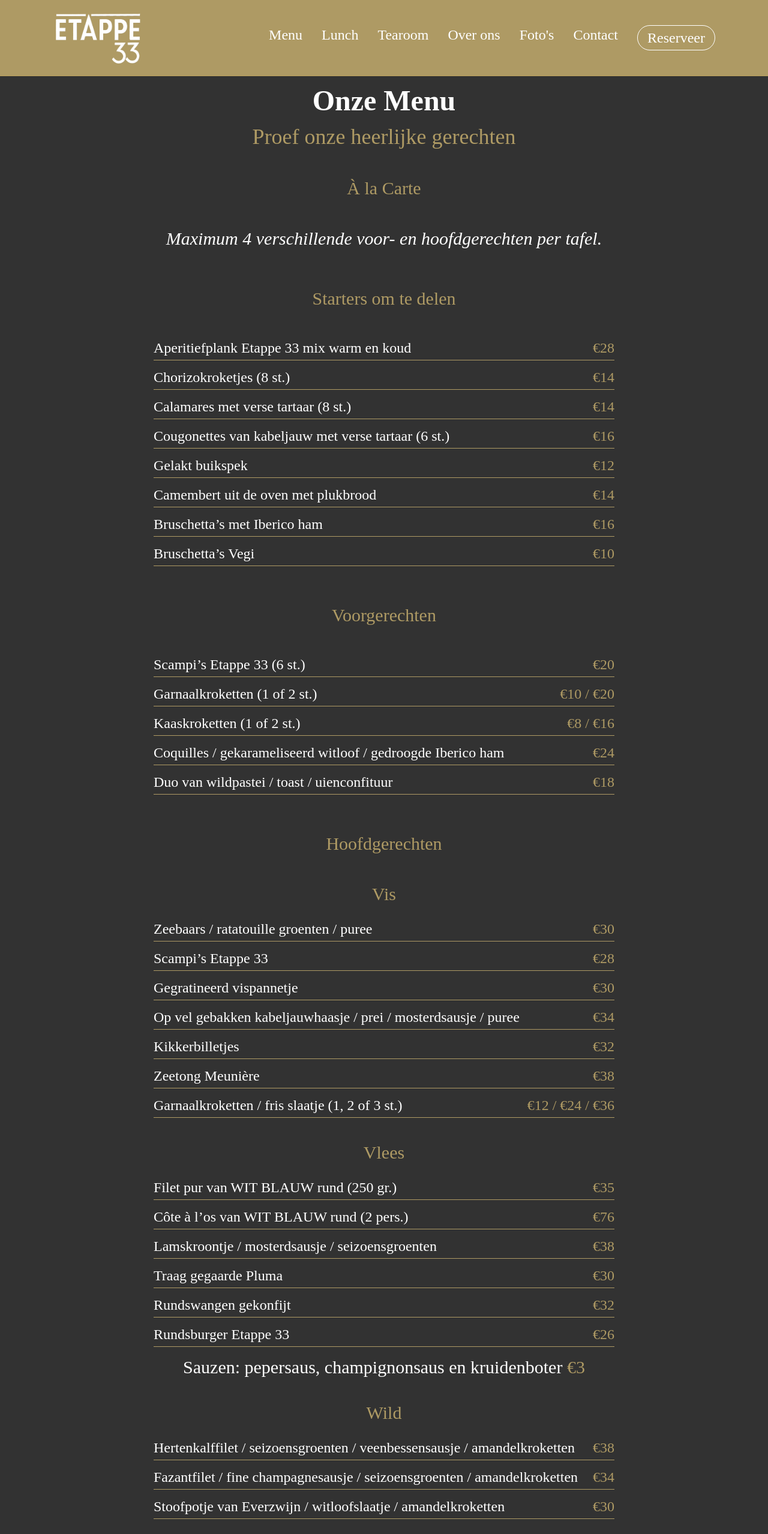
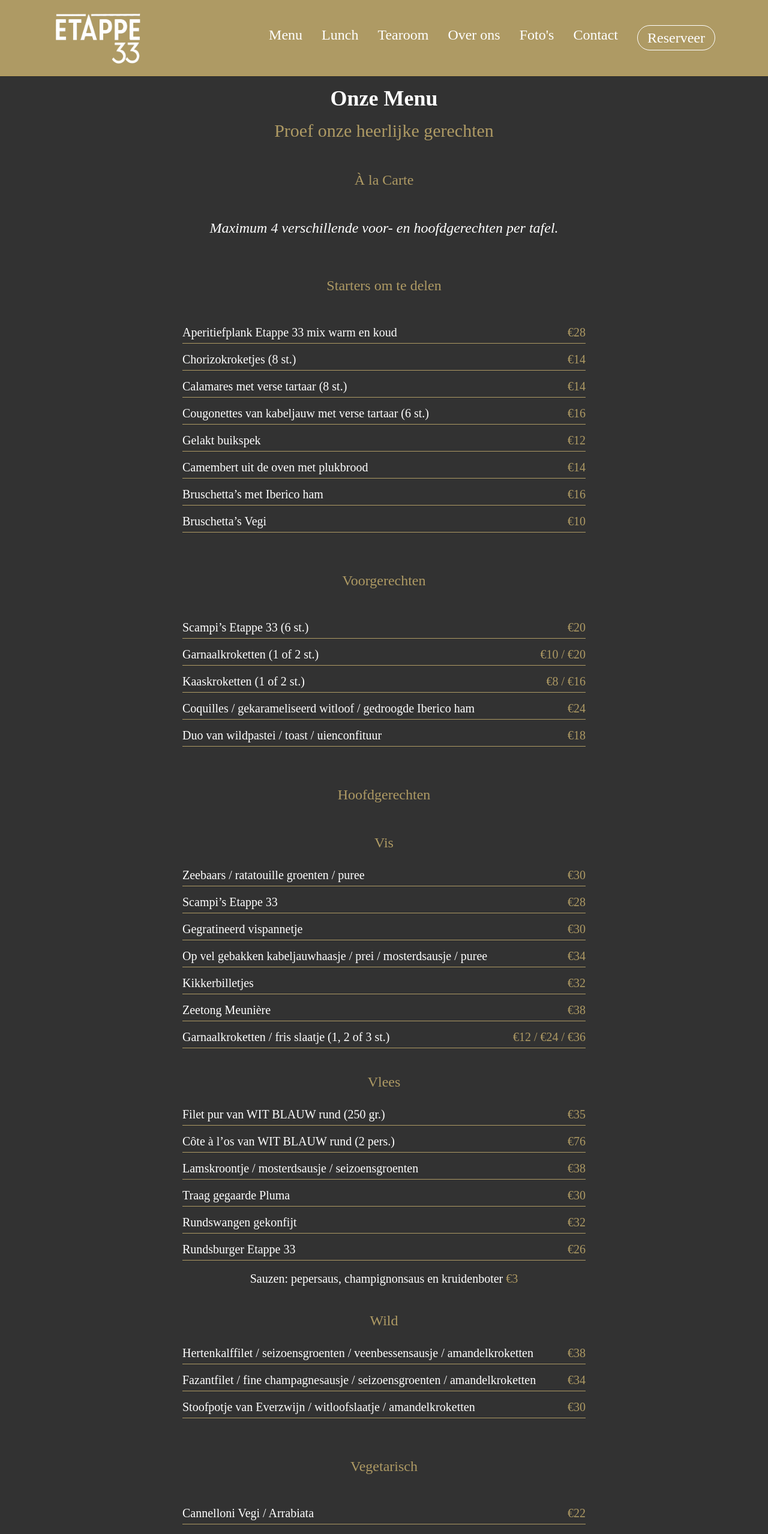
Before and after one commit to jensdesmeyter-cmyk/etappe33, a Next.js app: page /menu in a window 1280 px wide. Shown: the top 2558 px of the page at 60% size. Built offline with nearby package versions, Linux system fonts and the light colour scheme.

Commit message:
change font-size of whole site

```diff
--- a/app/about/page.tsx
+++ b/app/about/page.tsx
@@ -4,7 +4,7 @@
 export default function AboutPage() {
   return (
     <section>
-      <h1 className="text-5xl font-bold mb-4 text-white text-center mb-12 py-12 px-6 sm:px-12">Over Etappe 33</h1>
+      <h1 className="text-4xl font-bold mb-4 text-white text-center mb-12 py-12 px-6 sm:px-12">Over Etappe 33</h1>
       <p className="text-[rgb(var(--color_58))] text-2xl text-center mb-12">
         Comming soon
       </p>
--- a/app/components/Navbar.tsx
+++ b/app/components/Navbar.tsx
@@ -59,7 +59,7 @@
 
       {/* Mobile menu dropdown */}
       {isOpen && (
-        <div className="md:hidden border-t border-[#bda25c] bg-[rgb(var(--color_58))] flex flex-col items-center space-y-4 py-6 text-gray-300">
+        <div className="md:hidden border-t border-[#bda25c] bg-[rgb(var(--color_58))] flex flex-col items-center space-y-4 py-6 text-white">
           <Link
             href="/menu"
             className="hover:text-black transition"
--- a/app/contact/page.tsx
+++ b/app/contact/page.tsx
@@ -33,8 +33,8 @@
 
   return (
     <div className=" min-h-screen text-[rgb(var(--color_58))] py-16 px-6 sm:px-12">
-      <div className="max-w-5xl mx-auto space-y-16">
-        <h1 className="text-5xl text-center text-white font-serif mb-8">
+      <div className="max-w-4xl mx-auto space-y-16">
+        <h1 className="text-4xl text-center text-white font-serif mb-8">
           Contacteer Ons
         </h1>
 
--- a/app/menu/page.tsx
+++ b/app/menu/page.tsx
@@ -3,19 +3,19 @@
 
   return (
     <div className="min-h-screen text-white py-12 px-4 sm:px-8 font-menu">
-      <div className="max-w-3xl mx-auto space-y-16">
-        <h1 className="text-5xl text-center font-bold mb-4">Onze Menu</h1>
-        <p className={`text-4xl  text-center mb-12 ${gold}`}>
+      <div className="max-w-2xl mx-auto space-y-16">
+        <h1 className="text-4xl text-center font-bold mb-4">Onze Menu</h1>
+        <p className={`text-3xl  text-center mb-12 ${gold}`}>
           Proef onze heerlijke gerechten
         </p>
 
-        <h1 className={`text-3xl text-center mb-12 ${gold}`}>À la Carte</h1>
-        <p className="italic text-center text-white mt-6 text-3xl">
+        <h1 className={`text-2xl text-center mb-12 ${gold}`}>À la Carte</h1>
+        <p className="italic text-center text-white mt-6 text-2xl">
             Maximum 4 verschillende voor- en hoofdgerechten per tafel.
           </p>
         {/* STARTERS OM TE DELEN */}
         <section>
-          <h2 className={`text-3xl text-center mb-12 ${gold}`}>
+          <h2 className={`text-2xl text-center mb-12 ${gold}`}>
             Starters om te delen
           </h2>
           <ul className="space-y-3 mb-12">
@@ -32,7 +32,7 @@
 
         {/* VOORGERECHTEN */}
         <section>
-          <h2 className={`text-3xl text-center mb-12 ${gold}`}>Voorgerechten</h2>
+          <h2 className={`text-2xl text-center mb-12 ${gold}`}>Voorgerechten</h2>
           <ul className="space-y-3">
             <MenuItem name="Scampi’s Etappe 33 (6 st.)" price="€20" />
             <MenuItem name="Garnaalkroketten (1 of 2 st.)" price="€10 / €20" />
@@ -44,10 +44,10 @@
 
         {/* HOOFDGERECHTEN */}
         <section>
-          <h2 className={`text-3xl text-center mb-12 ${gold}`}>Hoofdgerechten</h2>
+          <h2 className={`text-2xl text-center mb-12 ${gold}`}>Hoofdgerechten</h2>
 
           {/* VIS */}
-          <h3 className={`text-3xl mt-4 mb-6 text-center ${gold}`}>Vis</h3>
+          <h3 className={`text-2xl mt-4 mb-6 text-center ${gold}`}>Vis</h3>
           <ul className="space-y-3">
             <MenuItem name="Zeebaars / ratatouille groenten / puree" price="€30" />
             <MenuItem name="Scampi’s Etappe 33" price="€28" />
@@ -59,7 +59,7 @@
           </ul>
 
           {/* VLEES */}
-          <h3 className={`text-3xl mt-10 mb-6 text-center ${gold}`}>Vlees</h3>
+          <h3 className={`text-2xl mt-10 mb-6 text-center ${gold}`}>Vlees</h3>
           <ul className="space-y-3">
             <MenuItem name="Filet pur van WIT BLAUW rund (250 gr.)" price="€35" />
             <MenuItem name="Côte à l’os van WIT BLAUW rund (2 pers.)" price="€76" />
@@ -69,12 +69,12 @@
             <MenuItem name="Rundsburger Etappe 33" price="€26" />
           </ul>
 
-          <p className="text-center text-white mt-4 text-3xl">
+          <p className="text-center text-white mt-4 text-xl">
             Sauzen: pepersaus, champignonsaus en kruidenboter <span className={gold}>€3</span>
           </p>
 
           {/* WILD */}
-          <h3 className={`text-3xl mt-10 mb-6 text-center ${gold}`}>Wild</h3>
+          <h3 className={`text-2xl mt-10 mb-6 text-center ${gold}`}>Wild</h3>
           <ul className="space-y-3">
             <MenuItem name="Hertenkalffilet / seizoensgroenten / veenbessensausje / amandelkroketten" price="€38" />
             <MenuItem name="Fazantfilet / fine champagnesausje / seizoensgroenten / amandelkroketten" price="€34" />
@@ -84,7 +84,7 @@
 
         {/* VEGETARISCH */}
         <section>
-          <h2 className={`text-3xl text-center mb-12 ${gold}`}>Vegetarisch</h2>
+          <h2 className={`text-2xl text-center mb-12 ${gold}`}>Vegetarisch</h2>
           <ul className="space-y-3">
             <MenuItem name="Cannelloni Vegi / Arrabiata" price="€22" />
             <MenuItem name="Kaaskroketten / fris slaatje (1, 2 of 3 st.)" price="€10 / €20 / €30" />
@@ -94,7 +94,7 @@
 
         {/* SALADES */}
         <section>
-          <h2 className={`text-3xl text-center mb-12 ${gold}`}>Salades</h2>
+          <h2 className={`text-2xl text-center mb-12 ${gold}`}>Salades</h2>
           <ul className="space-y-3">
             <MenuItem name="Salade Etappe 33 / gerookte zalm / scampi’s / grijze garnalen" price="€30" />
             <MenuItem name="Salade geitenkaas / spek / appel" price="€26" />
@@ -103,7 +103,7 @@
 
         {/* KIDS */}
         <section>
-          <h2 className={`text-3xl text-center mb-12 ${gold}`}>Kids</h2>
+          <h2 className={`text-2xl text-center mb-12 ${gold}`}>Kids</h2>
           <ul className="space-y-3">
             <MenuItem name="Kipnuggets / frietjes" price="€14" />
             <MenuItem name="Kinderspaghetti" price="€16" />
@@ -114,7 +114,7 @@
 
         {/* DESSERTS */}
         <section>
-          <h2 className={`text-3xl text-center mb-12 ${gold}`}>Desserts</h2>
+          <h2 className={`text-2xl text-center mb-12 ${gold}`}>Desserts</h2>
           <ul className="space-y-3">
             <MenuItem name="Dame blanche" price="€10" />
             <MenuItem name="Coupe advocaat" price="€10" />
@@ -129,8 +129,8 @@
 
         {/* MENU ETAPPE 33 */}
         <section>
-          <h2 className={`text-3xl text-center mb-12 ${gold}`}>Menu Etappe 33</h2>
-          <p className="text-white text-center mb-12 leading-relaxed whitespace-pre-line text-2xl">
+          <h2 className={`text-2xl text-center mb-12 ${gold}`}>Menu Etappe 33</h2>
+          <p className="text-white text-center mb-12 leading-relaxed whitespace-pre-line text-xl">
             Cava of Biertje Haagse Hoek of Mocktail{"\n"}***{"\n"}
             Voorgerecht:{"\n"}
             Duo van wildpastei / toast / uienconfituur{"\n"}OF{"\n"}
@@ -141,10 +141,10 @@
             Dessert: Cheesecake met citrus{"\n"}***{"\n"}
             Koffie of Thee
           </p>
-          <p className={`${gold} mt-4 text-center text-2xl`}>
+          <p className={`${gold} mt-4 text-center text-xl`}>
             €59 p.p. / €79 All-In
           </p>
-          <p className="text-white text-center text-2xl">
+          <p className="text-white text-center text-xl">
             Dranken inbegrepen tot de koffie
           </p>
         </section>
@@ -156,7 +156,7 @@
 // Reusable menu item component
 function MenuItem({ name, price }: { name: string; price: string }) {
   return (
-    <li className="flex font-menu text-2xl justify-between border-b border-[rgb(var(--color_58))] pb-1">
+    <li className="flex font-menu text-xl justify-between border-b border-[rgb(var(--color_58))] pb-1">
       <span className="text-white">{name}</span>
       <span className="text-[rgb(var(--color_58))] font-medium">{price}</span>
     </li>
--- a/app/page.tsx
+++ b/app/page.tsx
@@ -5,7 +5,7 @@
 export default function Home() {
   return (
     <main className="flex min-h-screen flex-col items-center justify-center text-gray-800 py-12 px-4 sm:px-8">
-      <h1 className="text-5xl font-bold mb-4 text-center text-white mb-12">Welkom bij Etappe 33</h1>
+      <h1 className="text-4xl font-bold mb-4 text-center text-white mb-12">Welkom bij Etappe 33</h1>
       <p className="text-lg text-white">
         Onze website is voorlopig nog onder constructie.
       </p>
--- a/app/photos/page.tsx
+++ b/app/photos/page.tsx
@@ -4,7 +4,7 @@
 export default function PhotoPage() {
   return (
     <section>
-      <h1 className="text-5xl font-bold mb-4 text-white text-center mb-12 py-12 px-6 sm:px-12">Foto&apos;s</h1>
+      <h1 className="text-4xl font-bold mb-4 text-white text-center mb-12 py-12 px-6 sm:px-12">Foto&apos;s</h1>
       <p className="text-[rgb(var(--color_58))] text-2xl text-center mb-12">
         Comming soon
       </p>
--- a/app/reservations/page.tsx
+++ b/app/reservations/page.tsx
@@ -1,7 +1,7 @@
 export default function ReservationsPage() {
   return (
     <section>
-      <h1 className="text-5xl text-white font-bold mb-4 text-center py-12 px-6 sm:px-12">Reservaties</h1>
+      <h1 className="text-4xl text-white font-bold mb-4 text-center py-12 px-6 sm:px-12">Reservaties</h1>
 
       {/* Zenchef widget placeholder */}
       <div className="border rounded-lg text-[rgb(var(--color_58))] text-white p-6 text-center shadow-sm">
```
Also changed, not shown: app/lunch/page.tsx (+4 -6 lines), app/tearoom/page.tsx (+8 -8 lines).
